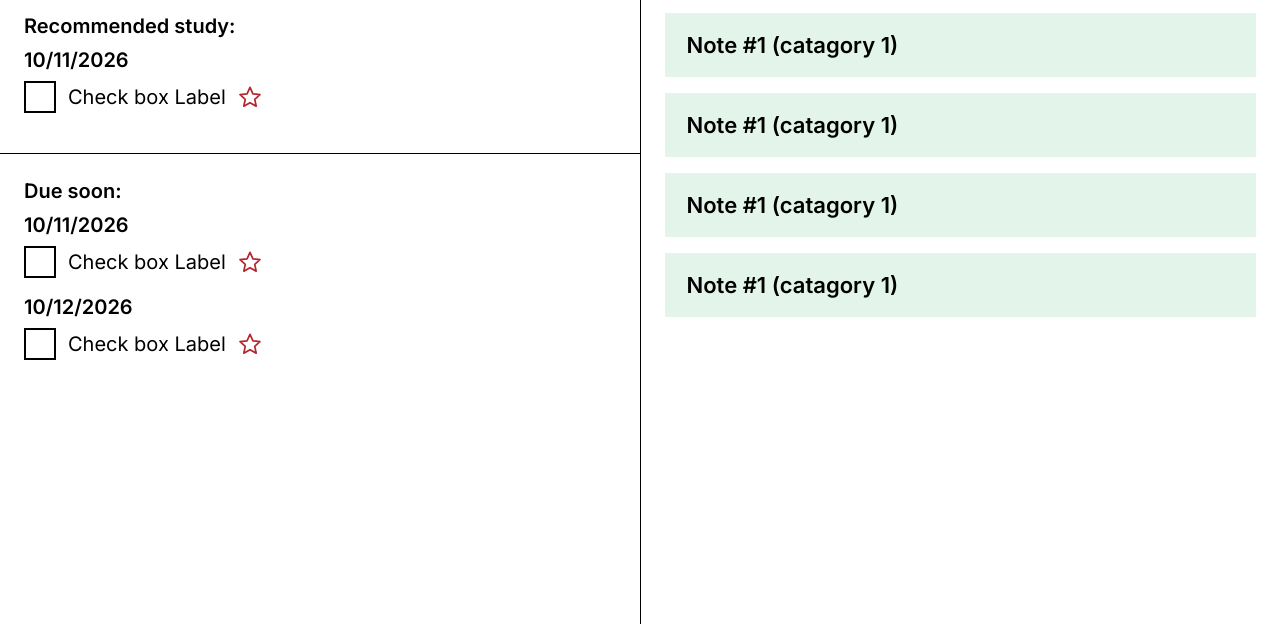
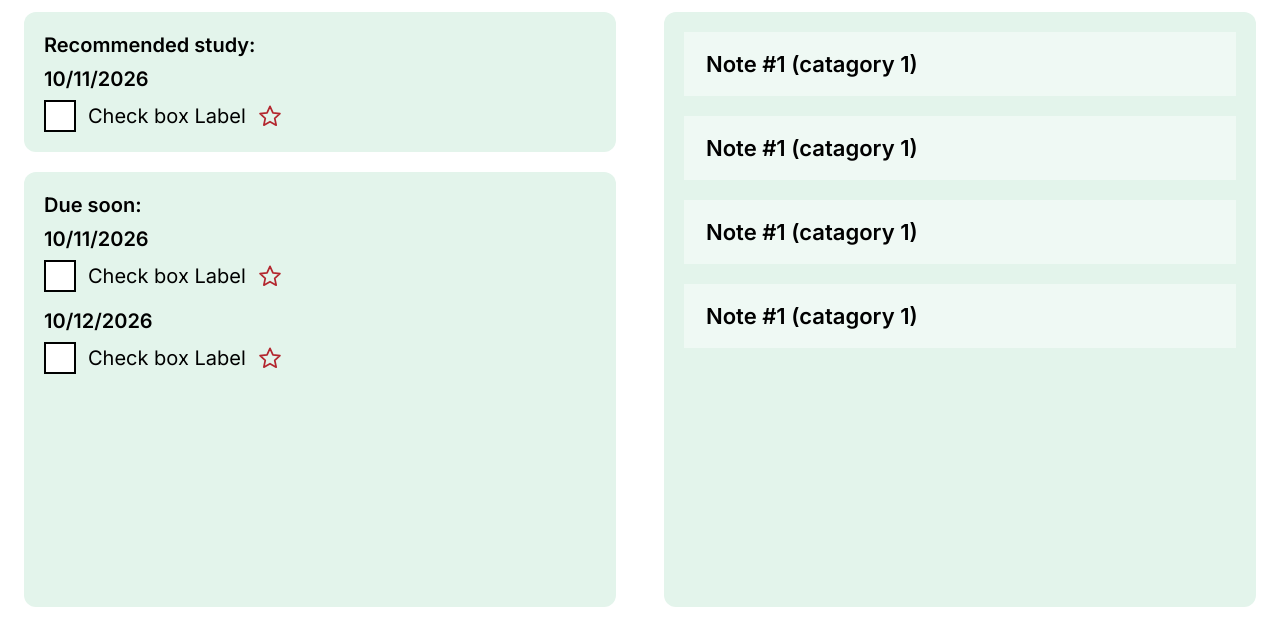
Before and after one commit to zhouAthalia/CS2450_Gestaltfans, a plain HTML site: page home_page.html in a window 1280 px wide. Shown: the part 169-800 px from the top of the page. Drawn offline with Linux system fonts and the light colour scheme.

Commit message:
more changes to styling, specifically the home page

```diff
--- a/home_page.html
+++ b/home_page.html
@@ -9,7 +9,7 @@
   <link href="https://fonts.googleapis.com/css2?family=Inter:wght@400;600&display=swap" rel="stylesheet">
   <link rel="stylesheet" href="styles.css">
 </head>
-<body>
+<body class = "home">
 <main class="page">
 
   <header class="top-nav">
@@ -79,10 +79,12 @@
         <span>Add Note</span>
       </button>
     </div>
-    <div class="cell">Note #1 (catagory 1)</div>
-    <div class="cell">Note #1 (catagory 1)</div>
-    <div class="cell">Note #1 (catagory 1)</div>
-    <div class="cell">Note #1 (catagory 1)</div>
+    <div class = "notes-box">
+      <div class="cell">Note #1 (catagory 1)</div>
+      <div class="cell">Note #1 (catagory 1)</div>
+      <div class="cell">Note #1 (catagory 1)</div>
+      <div class="cell">Note #1 (catagory 1)</div>
+    </div>
   </section>
 
 </div>
--- a/styles.css
+++ b/styles.css
@@ -7,7 +7,7 @@
   --header-bg: #C7EAD8;
   --band-bg: #e0e0e0;
   --tile-active: #959595;
-  --accent: #E3F4EB;
+  --accent: #EFF9F4;
   --feed: #fff;
   --star: #b3262e;
   --line: #e4e4e4;
@@ -211,6 +211,8 @@ body {
 
 .page {
   position: relative;
+  display: flex;
+  flex-direction: column;
   width: 100%;
   min-height: 100vh;
   background: var(--white);
@@ -688,10 +690,31 @@ body {
   padding: 0;
 }
 
+/* ---------- Home: notes box ---------- */
+
+.notes-box {
+  flex: 1;
+  margin: 0 24px 24px;
+  padding: 20px;
+  background: #E3F4EB;
+  border-radius: 12px;
+}
+
+.columns .notes-box .cell {
+  margin: 0 0 20px;               /* cancels the old side margins inside the box */
+}
+
+.columns .notes-box .cell:last-child {
+  margin-bottom: 0;
+}
+
+
 /* ---------- Home screen: fluid two-column layout ---------- */
 .columns {
   display: flex;
-  min-height: calc(100vh - 100px);
+  flex: 1;
+  width: 100%;
+  align-self: stretch;
 }
 
 .col {
@@ -699,7 +722,12 @@ body {
   min-width: 0;            /* lets columns shrink instead of overflowing */
 }
 
-.col-tasks { border-right: 1px solid var(--black); }
+.col-tasks{ border-right: 1px solid var(--black); }  /* vertical divider between the two columns */
+
+.col-notes {
+  display: flex;
+  flex-direction: column;
+}
 
 .col-header {
   display: flex;
@@ -708,15 +736,7 @@ body {
   gap: 12px;
   padding: 16px 24px;
   margin-bottom: 16px;
-  border-bottom: 1px solid var(--black);
 }
-
-.task-group { padding: 0 24px 24px; }
-.task-group + .task-group {
-  border-top: 1px solid var(--black);
-  padding-top: 24px;
-}
-
 /* Cancel the old absolute positioning, only inside .columns */
 .columns .title,
 .columns .text,
@@ -791,3 +811,34 @@ body {
 /* Keep saved-task checkboxes a sensible size inside .columns */
 .columns .saved-task-row .task-check { flex: 0 0 40px; width: 40px; height: 40px; }
 .columns .saved-task-row .task-check::after { font-size: 28px; }
+
+/* ---------- Home: task bubbles ---------- */
+
+.col-tasks {
+  display: flex;
+  flex-direction: column;
+}
+
+.col-tasks .col-header {
+  border-bottom: none;            /* removes the line under "Tasks" */
+}
+
+.task-group {
+  margin: 0 24px 20px;            /* 20px gap between the two bubbles */
+  padding: 20px;
+  background: #E3F4EB;            /* same off-white green as the notes box */
+  border-radius: 12px;
+}
+
+.task-group:last-child {
+  flex: 1;                        /* "Due soon" stretches to the bottom */
+  margin-bottom: 24px;            /* same 24px bottom gap as the notes box */
+}
+
+.col-tasks .task-group .row:last-child {
+  margin-bottom: 0;               /* no extra space at the bottom of a bubble */
+}
+
+.home .col-tasks {
+  border-right: none;
+}
```
